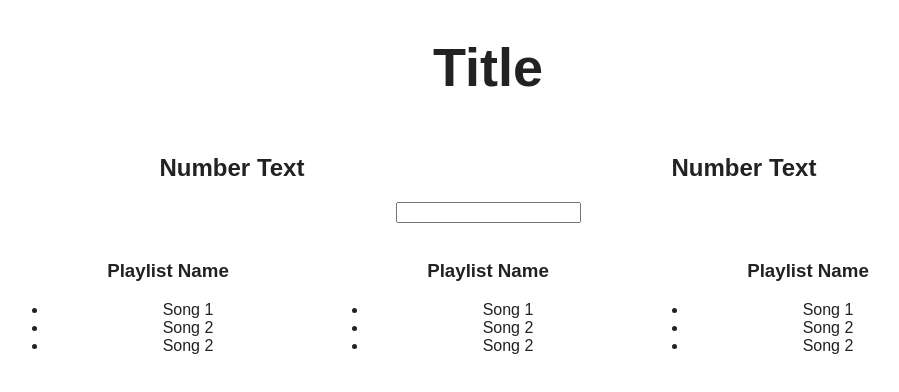
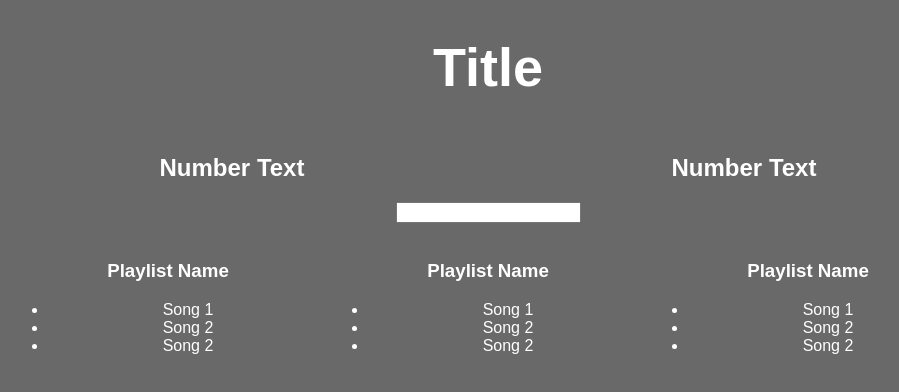
Before and after one commit to schamblee/react-blog, a React (Create React App) app: page / in a window 1280 px wide. Shown: the top 392 px of the page, without its empty margins (152-1051 px from the left). Built offline with nearby package versions, Linux system fonts and the light colour scheme.

Commit message:
Change background color

```diff
--- a/src/App.css
+++ b/src/App.css
@@ -1,3 +1,7 @@
+html, body {
+  background-color: dimgray;
+}
+
 .App {
   text-align: center;
 }
--- a/src/App.js
+++ b/src/App.js
@@ -2,7 +2,7 @@ import React, { Component } from 'react';
 import './App.css';
 
 let defaultStyle = {
-  color: '#222'
+  color: '#fff'
 };
 
 class Aggregate extends Component {
```
